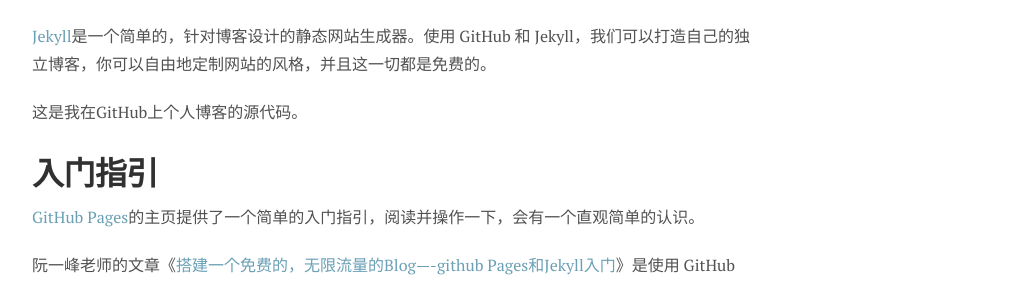
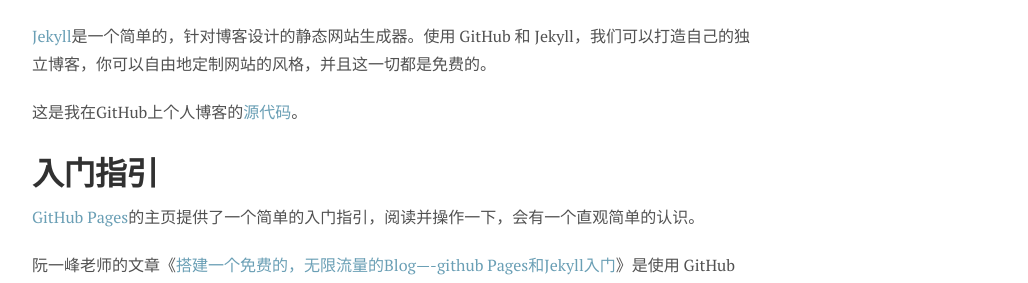
Before and after one commit to maybeswift123/maybeswift123.github.io, a Jekyll site: the page built from _posts/2017-07-19-使用 GitHubJekyll打造自己的免费独立博客.md, in a window 1280 px wide and 900 px high. Shown: the part 306-589 px from the top of the window, without its empty margins (248-1276 px from the left). Built offline with Jekyll 4.4.1, drawn with Linux system fonts in a browser that asks for light colours; nearby versions of some CDN libraries; comment, search, counter and statistics services are not loaded; part of the change alters nothing that is shown.

```diff
--- a/_posts/2017-07-19-使用 GitHubJekyll打造自己的免费独立博客.md
+++ b/_posts/2017-07-19-使用 GitHubJekyll打造自己的免费独立博客.md
@@ -7,7 +7,7 @@ title: 使用GitHub和Jekyll打造自己的免费独立博客
 
 [Jekyll](http://jekyll.com.cn/)是一个简单的，针对博客设计的静态网站生成器。使用 GitHub 和 Jekyll，我们可以打造自己的独立博客，你可以自由地定制网站的风格，并且这一切都是免费的。
 
-这是我在GitHub上个人博客的源代码。
+这是我在GitHub上个人博客的[源代码](https://github.com/maybeswift123/maybeswift123.github.io)。
 
 # 入门指引
 
```
